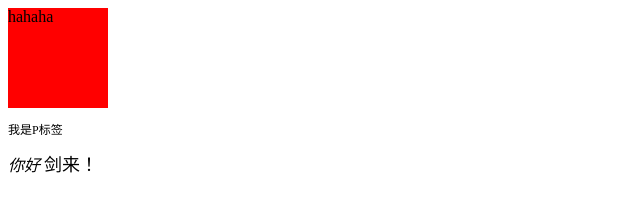
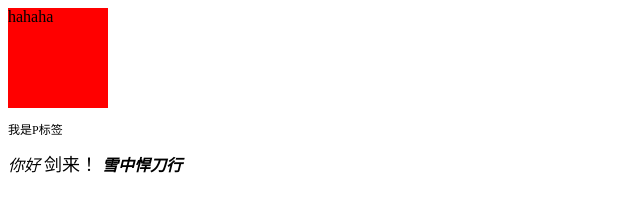
Before and after one commit to jian-xi-L/first_demo, a plain HTML site: page index.html in a window 1280 px wide. Shown: the whole page, without its empty margins (0-640 px from the left). Drawn offline with Linux system fonts and the light colour scheme.

Commit message:
增加了i标签

```diff
--- a/index.html
+++ b/index.html
@@ -20,6 +20,10 @@
     span {
         font-size: 18px;
     }
+
+    i {
+        font-weight: bolder;
+    }
 </style>
 
 <body>
@@ -27,6 +31,7 @@
     <p>我是P标签</p>
     <em>你好</em>
     <span>剑来！</span>
+    <i>雪中悍刀行</i>
 </body>
 
 </html>
```
